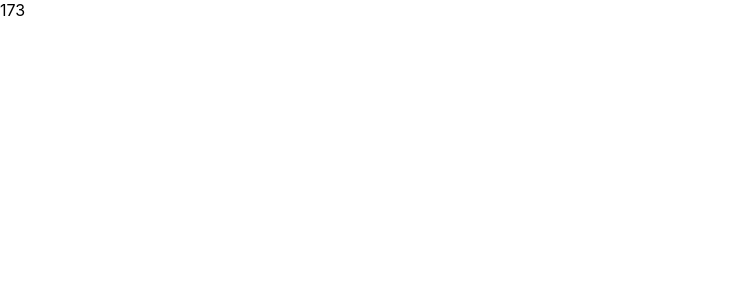
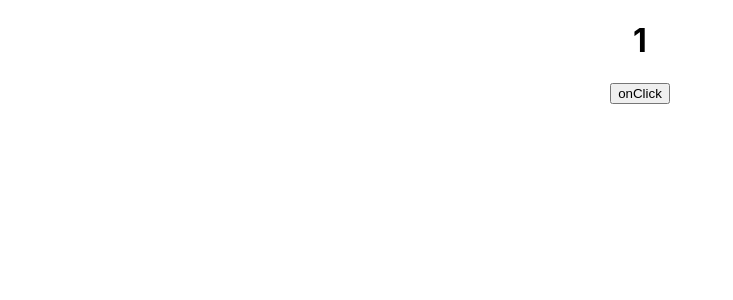
Before and after one commit to tuyen10a6/Learn-React, a React (Create React App) app: page / in a window 1280 px wide. Shown: the top 300 px of the page, without its empty margins (0-733 px from the left). Built offline with nearby package versions, Linux system fonts and the light colour scheme.

Commit message:
clean up function memory leak

```diff
--- a/src/App.js
+++ b/src/App.js
@@ -2,20 +2,18 @@ import React from 'react'
 import {useEffect, useState} from "react";
 
 function App() {
-    const [value, setValue] = useState(180)
+    const [count, setCount] = useState(1)
     useEffect(() => {
-        const timeId = setTimeout(() => {
-            setValue(prevState => {
-                console.log('value time: ', prevState - 1)
-                return prevState - 1;
-            })
-        }, 1000)
+        console.log('count:', count)
 
-        return () => clearTimeout(timeId)
+        return () => {
+            console.log('clean up:', count)
+        }
+    }, [count])
 
-    }, [value])
-    return (<div className={'app'}>
-        {value}
+    return (<div style={{textAlign: 'center'}} className={'app-name'}>
+        <h1>{count}</h1>
+        <button onClick={() => setCount(count + 1)}>onClick</button>
     </div>)
 }
 
--- a/src/index.js
+++ b/src/index.js
@@ -5,9 +5,7 @@ import App from './App';
 
 const root = ReactDOM.createRoot(document.getElementById('root'));
 root.render(
-  <React.StrictMode>
     <App />
-  </React.StrictMode>
 );
 
 // If you want to start measuring performance in your app, pass a function
```
